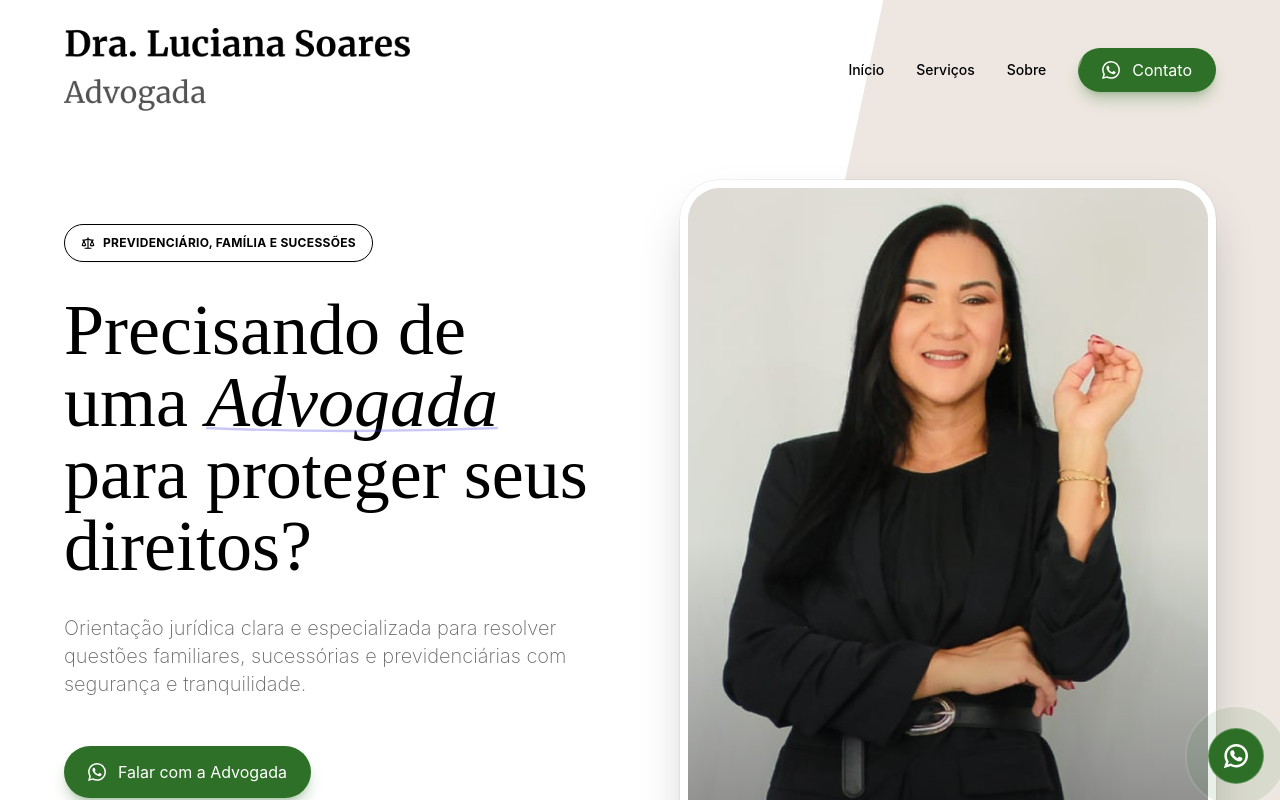
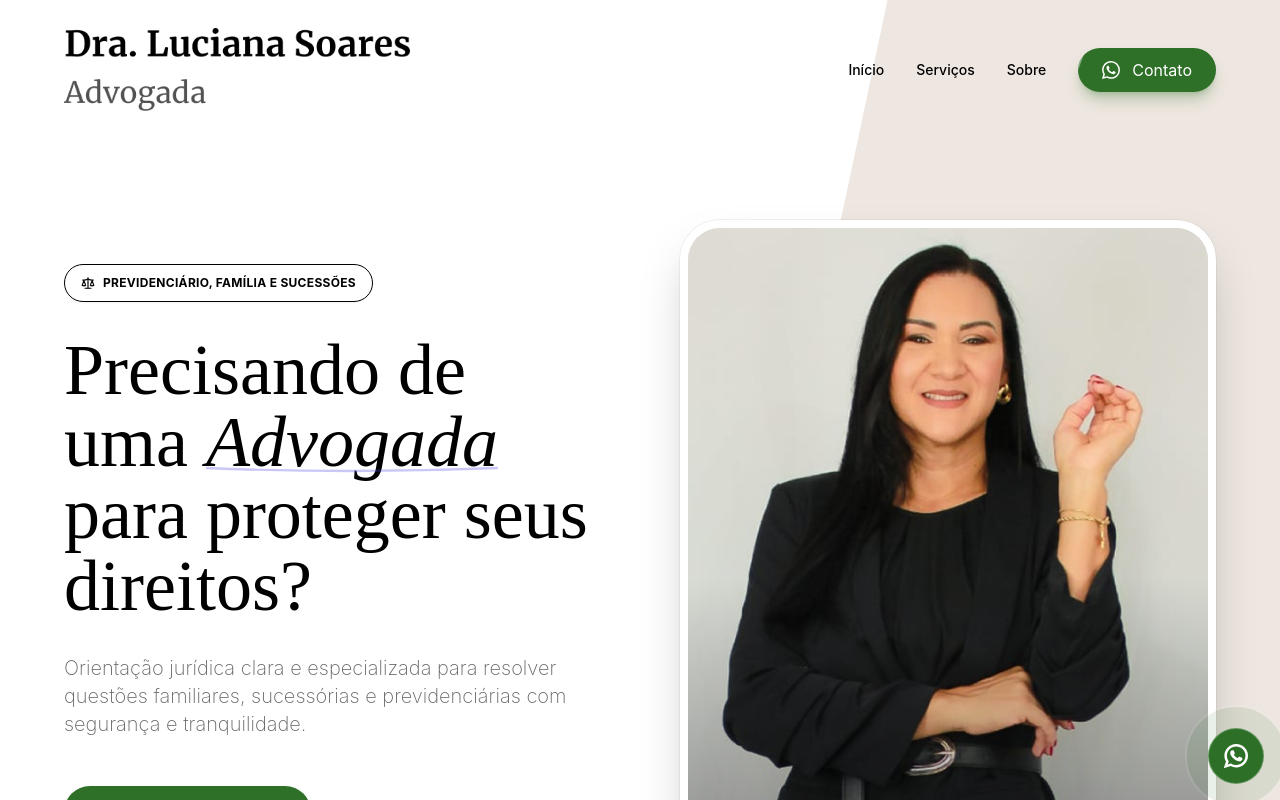
Before and after one commit to Paper-Street-Softwares/LPS-Divorcio-Luciana, a React (Vite) app: page / in a window 1280 px wide. Shown: the top 800 px of the page. Built offline with nearby package versions, Linux system fonts and the light colour scheme.

Commit message:
fix: Espaçamentos na Hero

```diff
--- a/src/components/sections/HeroTemplateNovo.jsx
+++ b/src/components/sections/HeroTemplateNovo.jsx
@@ -111,7 +111,7 @@ function HeroTemplateNovo({
       paddingTopAndBottom={false}
       className={`${backgroundMode}`}
     >
-      <section className="relative w-full pt-[90px] phone2:pt-[90px] pb-[30px] tablet1:pb-[64px] desktop1:pb-[96px] phone3:pt-[140px] tablet1:pt-[140px] desktop1:pt-[180px] flex items-center justify-center overflow-hidden font-mainFont">
+      <section className="relative w-full pt-[130px] phone2:pt-[140px] phone3:pt-[160px] tablet1:pt-[164px] tablet2:pt-[177px] desktop1:pt-[195px] desktop2:pt-[220px] pb-[64px] desktop1:pb-[96px] flex items-center justify-center overflow-hidden font-mainFont">
         {/* Abstract Background Shapes */}
         <div
           className={`absolute top-0 right-[-10px] h-full w-[80%] -skew-x-12 translate-x-2/4 z-0 ${bgFaixaHero}`}
```
